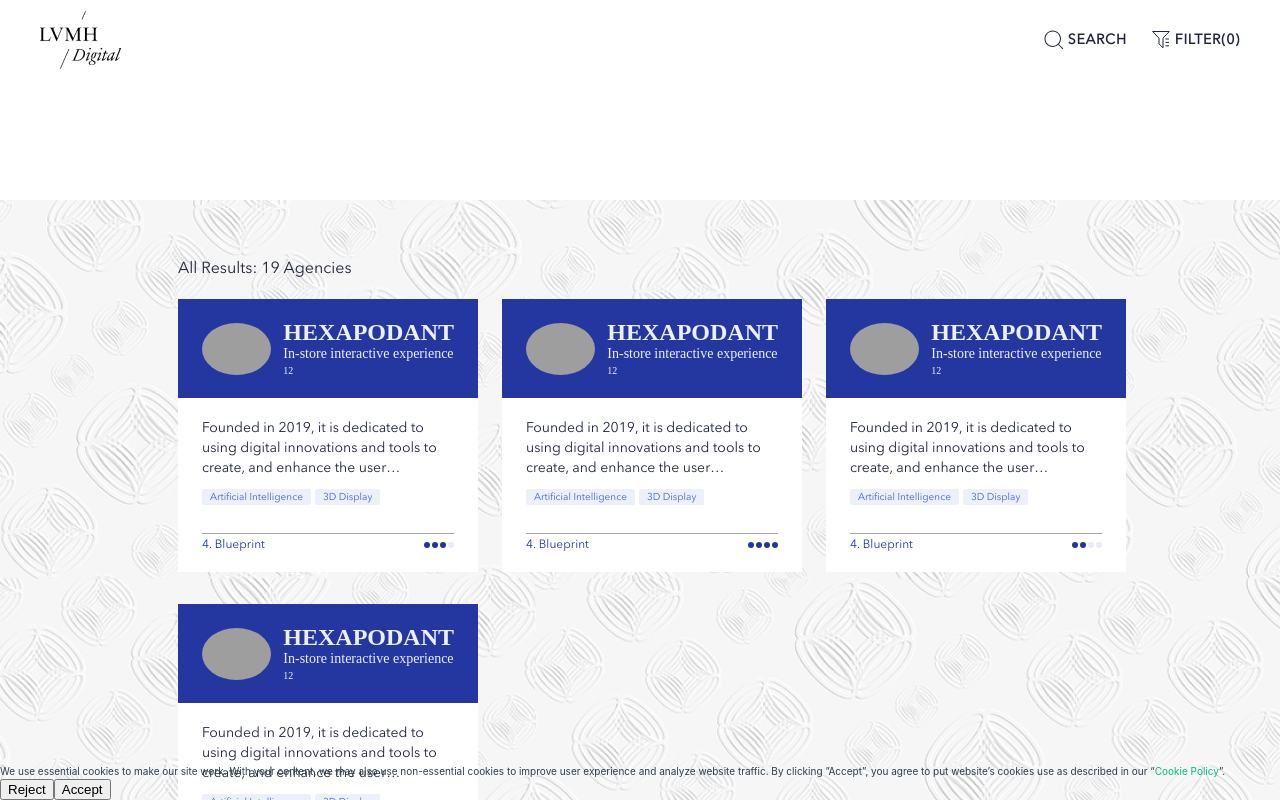
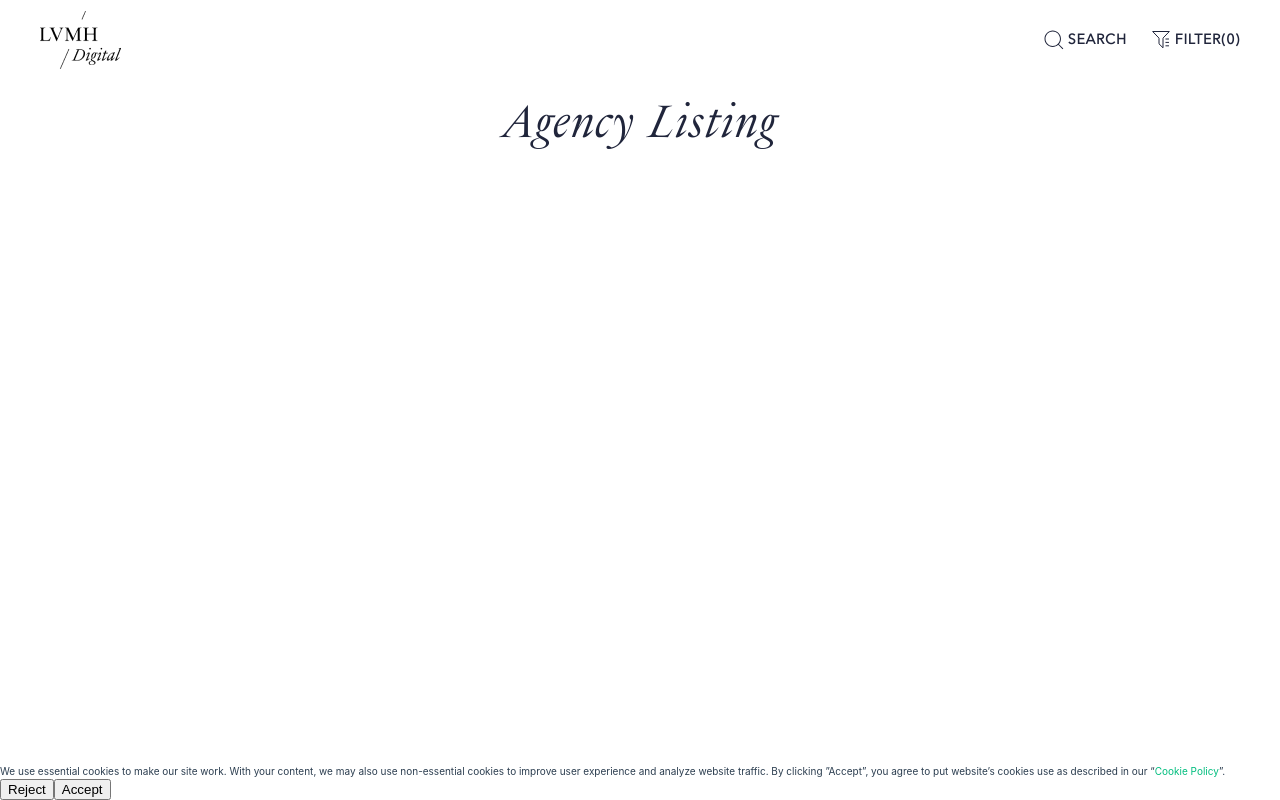
Before and after one commit to MobileNowGroup/LVMH_Vendor_Showcase_Website_Frontend, a Vue app: page /Policy in a window 1280 px wide. Shown: the top 800 px of the page. Built offline with nearby package versions, Linux system fonts and the light colour scheme; grey boxes are pictures that could not be loaded.

Commit message:
添加新的页面policy,修改部分内容

```diff
--- a/src/components/FootComponent.vue
+++ b/src/components/FootComponent.vue
@@ -20,7 +20,10 @@
       >
     </p>
     <p class="right">
-      <span>沪ICP备 ***********号</span>
+      <span>
+        <router-link to="policy" class="mr-10">Privacy policy</router-link>
+      </span>
+      <span class="mr-8">沪ICP备 ***********号</span>
       <span>Copyright@LVMH Digital</span>
     </p>
   </div>
--- a/src/components/HeadComponent.vue
+++ b/src/components/HeadComponent.vue
@@ -10,20 +10,24 @@ let searchValue = ref(""); // 需要search 的数据
 let filterVisibale = ref(false); // filterbox是否展示
 let filterVisibaleBg = ref(false); // filterbox background
 const filterList = ref(mockData.filterListMock); // filter数据
-let decoVisiable = ref(true); // 是否展示顶部装饰文本
-let decoText = ref(""); // 顶部装饰文本内容
+const filterShow = ref(true); // 是否展示filter
+let decoVisiable = ref(false); // 是否展示顶部装饰文本
+let decoText = ref("Agency Listing"); // 顶部装饰文本内容
 const $route = useRoute(); // router 路由信息
 const $router = useRouter(); // router 路由操作
 const headerDom = ref(null);
+const decoShowArray = ["/vendordetail", "/policy"]; // 不展示agency listing 的页面
+decoVisiable.value = decoShowArray.every((item) => {
+  return item !== $route.path;
+});
 
 onMounted(() => {
-  if ($route.path === "/vendordetail") {
-    decoVisiable.value = false;
-  }
-
   if (window) {
     window.addEventListener("scroll", _onPageScroll);
   }
+  // 启用filter功能
+  filterShow.value = $route.path !== "/vendordetail";
+
   // else {
   // (headerDom.value as any).setAttribute(
   //   "style",
@@ -36,19 +40,28 @@ watch(
   () => $router.currentRoute.value.path,
   (newPath, oldPath) => {
     //  监听路由变化，动态添加header下面的装饰文本
-    switch (newPath) {
-      case "/projectdemo":
-        decoVisiable.value = true;
+    decoVisiable.value = decoShowArray.every((item) => {
+      if ("/projectdemo" === item) {
         decoText.value = "qi ta ming zi";
-        break;
-      case "/vendorlisting":
-        decoVisiable.value = true;
-        decoText.value = "Agency Listing";
-        break;
-      default:
-        decoVisiable.value = false;
-        break;
-    }
+      }
+      return item !== newPath;
+    });
+
+    filterShow.value = newPath !== "/vendordetail";
+
+    // switch (newPath) {
+    //   case "/projectdemo":
+    //     decoVisiable.value = true;
+    //     decoText.value = "qi ta ming zi";
+    //     break;
+    //   case "/vendorlisting":
+    //     decoVisiable.value = true;
+    //     decoText.value = "Agency Listing";
+    //     break;
+    //   default:
+    //     decoVisiable.value = false;
+    //     break;
+    // }
   },
   { immediate: true }
 );
@@ -88,7 +101,7 @@ const closeBox = (e: any, closeType: any) => {
     filterVisibale.value = false;
     setTimeout(() => {
       filterVisibaleBg.value = false;
-    }, 1000);
+    }, 800);
   }
   // console.log('关闭',filterVisibale.value)
   return false;
@@ -130,11 +143,9 @@ const _onPageScroll = () => {
   if (scrollTop > 0) {
     decoVisiable.value = false;
   } else {
-    if ($route.path !== "/vendordetail") {
-      decoVisiable.value = true;
-    } else {
-      decoVisiable.value = false;
-    }
+    decoVisiable.value = decoShowArray.every((item) => {
+      return item !== $route.path;
+    });
   }
 };
 // 页面销毁
@@ -174,10 +185,27 @@ onUnmounted(() => {
                       src="@/assets/images/icon/search_gray.svg"
                       alt=""
                     />
+
                     <input
                       type="text"
                       placeholder="Search here"
                       v-model="searchValue"
+                      @focus="
+                        (e) => {
+                          (e as any).target.previousSibling.setAttribute(
+                            'style',
+                            'filter: drop-shadow(#000 2000px 0);transform: translateX(-2000px);'
+                          );
+                        }
+                      "
+                      @blur="
+                        (e) => {
+                          (e as any).target.previousSibling.setAttribute(
+                            'style',
+                            'background: transparent'
+                          );
+                        }
+                      "
                     />
                     <p
                       class="search-clear"
@@ -205,15 +233,14 @@ onUnmounted(() => {
         <div
           class="condition is-flex-center"
           @click="openBox($event, 'filter')"
+          v-if="filterShow"
         >
           <img class="filter" src="@/assets/images/icon/filter.svg" alt="" />
           <span> filter({{ filterNumber }}) </span>
-
           <div class="filter-box" v-show="filterVisibaleBg">
             <Transition
-              mode="in-out"
-              enter-active-class="animate__animated animate__slideInRight"
-              leave-active-class="animate__animated animate__slideOutRight"
+              enter-active-class="animate__animated animate__fadeInRight"
+              leave-active-class="animate__animated animate__fadeOutRight"
             >
               <div class="bg-box" v-show="filterVisibale">
                 <img
@@ -424,7 +451,7 @@ onUnmounted(() => {
       background: transparent;
       outline: none;
       border-style: none;
-      color: var(--lvmh-primary-170, #636776);
+      color: var(--lvmh-primary-170, #000);
       padding-bottom: 8px;
       font-family: avenir_next_text;
       font-size: 14px;
--- a/src/layout/default.vue
+++ b/src/layout/default.vue
@@ -42,7 +42,7 @@ watch(
       return newPath === item;
     });
   },
-  { immediate: true }
+  { immediate: true },
 );
 const closeCookies = () => {
   showModel.value = false;
--- a/src/util/mockData.ts
+++ b/src/util/mockData.ts
@@ -59,7 +59,7 @@ const vendorListMock: Array<vendorItem> = reactive([
     vendorStatus: "4. Blueprint",
     vendorDot: 0,
   },
-])
+]);
 
 const filterListMock = reactive([
   {
@@ -110,7 +110,7 @@ const filterListMock = reactive([
       { desc: "Product Discovery (1)", isChoosed: false },
     ],
   },
-])
+]);
 
 export default {
   vendorListMock,
--- a/src/views/Policy.vue
+++ b/src/views/Policy.vue
@@ -17,92 +17,7 @@ const openCookie = () => {
 </script>
 
 <template>
-  <main class="vendor-listing" :class="{ hasdeco: true }">
-    <div class="vendor-list">
-      <!-- 展示所有数据 -->
-      <div class="result" v-if="resultCount > 0" @click="openCookie">
-        All Results: {{ resultCount }} Agencies
-      </div>
-      <vendorList
-        v-show="vendorListArray.length > 0"
-        :vendorListArray="vendorListArray"
-      ></vendorList>
-    </div>
-  </main>
+  <main class="policy">policy page</main>
 </template>
 
-<style lang="scss" scoped>
-.vendor-listing {
-  max-width: 100vw;
-  width: auto;
-  min-height: 100vh;
-  background: url("../assets/images/page_bg.png") repeat;
-}
-
-.result {
-  color: #20253b;
-  font-family: avenir_next_text;
-  font-size: 16px;
-  font-style: normal;
-  font-weight: 500;
-  line-height: normal;
-  margin-top: 6rem;
-  margin-bottom: 2rem;
-}
-.vendor-list {
-  margin: 0 17.8rem;
-}
-@media screen and (max-width: 1069px) {
-  .vendor-list {
-    margin: 0 7.8rem;
-  }
-}
-@media screen and (max-width: 960px) {
-  .vendor-list {
-    margin: 0 auto;
-  }
-
-  .result {
-    color: var(--lvmh-primary-1100, #20253b);
-    font-family: avenir_next_text;
-    font-size: 14px;
-    font-style: normal;
-    font-weight: 500;
-    line-height: normal;
-    margin: 3rem 1.5rem 1.8rem;
-  }
-}
-.noresult {
-  display: flex;
-  flex-direction: column;
-  align-items: center;
-  margin: 0 1.5rem;
-  margin-top: 19.8rem;
-  &-desc {
-    color: var(--lvmh-primary-1100, #20253b);
-    text-align: center;
-    font-family: lvmh_italic;
-    font-size: 20px;
-    font-style: normal;
-    font-weight: 400;
-    line-height: normal;
-  }
-  &-button {
-    color: var(--lvmh-primary-110, #e9eaec);
-    font-family: avenir_next_text;
-    font-size: 14px;
-    font-style: normal;
-    font-weight: 500;
-    line-height: normal;
-    letter-spacing: 0.028px;
-    display: flex;
-    width: 12rem;
-    height: 4rem;
-    margin: 2rem;
-    border: none;
-    justify-content: center;
-    align-items: center;
-    background: var(--lvmh-primary-1100, #20253b);
-  }
-}
-</style>
+<style lang="scss" scoped></style>
--- a/src/views/VendorDetailView.vue
+++ b/src/views/VendorDetailView.vue
@@ -62,11 +62,12 @@ const scrollNext = () => {
     scrollThumbNode.value.style.marginLeft = "0px";
   }
 };
-
+const sendEmailText = ref("REQUEST");
 let sendEmailVisable = ref(false);
 // 发送邮件
 const sendEmail = () => {
   sendEmailVisable.value = true;
+  sendEmailText.value = "REQUESTED";
 };
 
 const gotoDemo = () => {
@@ -289,7 +290,7 @@ const gotoDemo = () => {
         class="button"
         :class="{ 'button-gray': sendEmailVisable }"
       >
-        REQUEST
+        {{ sendEmailText }}
       </button>
       <div class="information information-box">
         <p class="information" v-show="sendEmailVisable">
```
Also changed, not shown: src/assets/animate.css.
